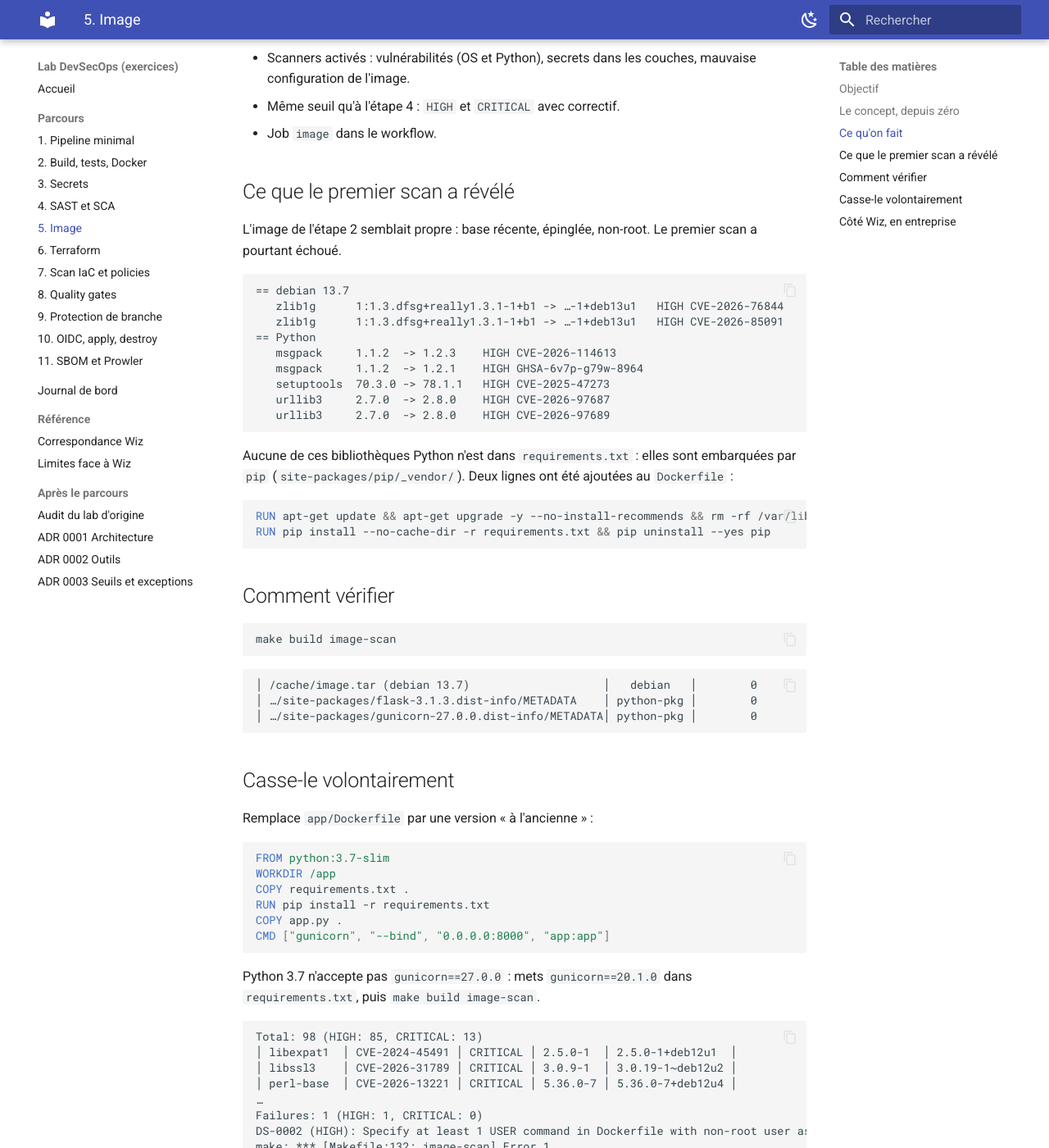
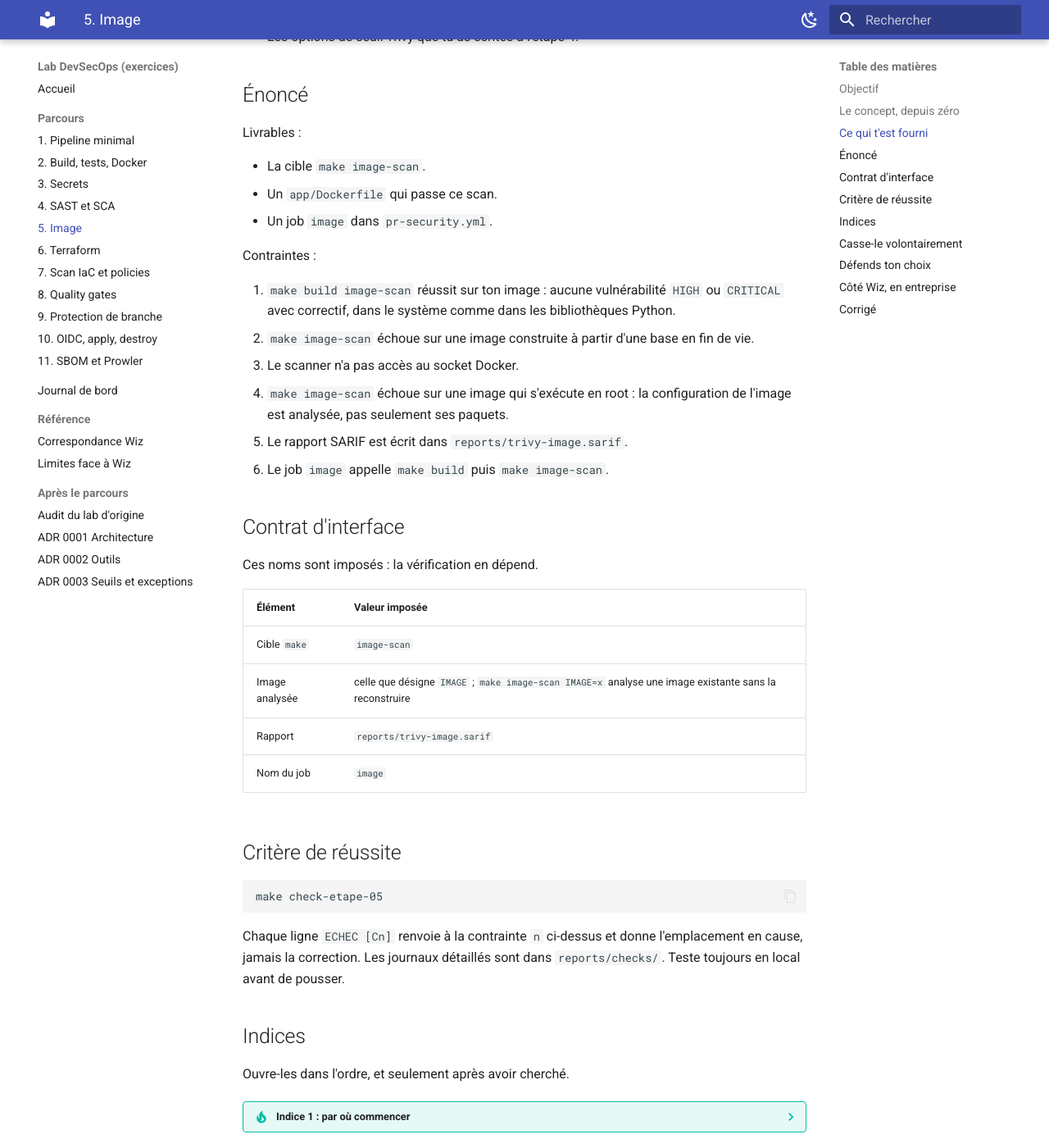
Before and after one commit to Gachtout/Lab-CI-CD, an MkDocs documentation site: the page built from docs/etapes/05-image.md, in a window 1280 px wide and 1400 px high, scrolled down 854 px. Shown: the whole window at 82% size. Built offline with MkDocs 1.6.1 and Material for MkDocs 9.7.7, drawn with Linux system fonts in a browser that asks for light colours; some of the changed text lies outside the part shown.

Commit message:
feat(exercices): étape 5, scan d'image
Énoncé au format exercice (contraintes numérotées, contrat d'interface, trois niveaux d'indices, questions d'oral), vérification make check-etape-05 et un mutant par contrainte.

Co-Authored-By: Claude Fable 5.2 <noreply@anthropic.com>
Claude-Session: https://claude.ai/code/session_01AMFYzWPEoay5hpvamFqwWu

````diff
--- a/docs/etapes/05-image.md
+++ b/docs/etapes/05-image.md
@@ -15,75 +15,84 @@ Deux points contre-intuitifs :
 - **Épingler par digest fige aussi les failles.** L'image de base ne bouge plus, donc ses CVE non plus. Il faut appliquer les correctifs au build (`apt-get upgrade`) et monter régulièrement le digest.
 - **Un outil d'installation est une dépendance.** `pip` embarque ses propres bibliothèques. Il ne sert plus une fois l'application installée : le retirer supprime ses CVE.
 
-## Ce qu'on fait
+## Ce qui t'est fourni
 
-- `make image-scan` : exporte l'image en archive (`docker save`), puis la donne à Trivy. Trivy n'a donc **pas besoin du socket Docker**, qui équivaut à un accès root sur la machine.
-- Scanners activés : vulnérabilités (OS et Python), secrets dans les couches, mauvaise configuration de l'image.
-- Même seuil qu'à l'étape 4 : `HIGH` et `CRITICAL` avec correctif.
-- Job `image` dans le workflow.
+- La cible `image-scan`, vide.
+- Les options de seuil Trivy que tu as écrites à l'étape 4.
 
-## Ce que le premier scan a révélé
+## Énoncé
 
-L'image de l'étape 2 semblait propre : base récente, épinglée, non-root. Le premier scan a pourtant échoué.
+Livrables :
 
-```text
-== debian 13.7
-   zlib1g      1:1.3.dfsg+really1.3.1-1+b1 -> …-1+deb13u1   HIGH CVE-2026-76844
-   zlib1g      1:1.3.dfsg+really1.3.1-1+b1 -> …-1+deb13u1   HIGH CVE-2026-85091
-== Python
-   msgpack     1.1.2  -> 1.2.3    HIGH CVE-2026-114613
-   msgpack     1.1.2  -> 1.2.1    HIGH GHSA-6v7p-g79w-8964
-   setuptools  70.3.0 -> 78.1.1   HIGH CVE-2025-47273
-   urllib3     2.7.0  -> 2.8.0    HIGH CVE-2026-97687
-   urllib3     2.7.0  -> 2.8.0    HIGH CVE-2026-97689
+- La cible `make image-scan`.
+- Un `app/Dockerfile` qui passe ce scan.
+- Un job `image` dans `pr-security.yml`.
+
+Contraintes :
+
+1. `make build image-scan` réussit sur ton image : aucune vulnérabilité `HIGH` ou `CRITICAL` avec correctif, dans le système comme dans les bibliothèques Python.
+2. `make image-scan` échoue sur une image construite à partir d'une base en fin de vie.
+3. Le scanner n'a pas accès au socket Docker.
+4. `make image-scan` échoue sur une image qui s'exécute en root : la configuration de l'image est analysée, pas seulement ses paquets.
+5. Le rapport SARIF est écrit dans `reports/trivy-image.sarif`.
+6. Le job `image` appelle `make build` puis `make image-scan`.
+
+## Contrat d'interface
+
+Ces noms sont imposés : la vérification en dépend.
+
+| Élément | Valeur imposée |
+|---|---|
+| Cible `make` | `image-scan` |
+| Image analysée | celle que désigne `IMAGE` ; `make image-scan IMAGE=x` analyse une image existante sans la reconstruire |
+| Rapport | `reports/trivy-image.sarif` |
+| Nom du job | `image` |
+
+## Critère de réussite
+
+```bash
+make check-etape-05
 ```
 
-Aucune de ces bibliothèques Python n'est dans `requirements.txt` : elles sont embarquées par `pip` (`site-packages/pip/_vendor/`). Deux lignes ont été ajoutées au `Dockerfile` :
+Chaque ligne `ECHEC [Cn]` renvoie à la contrainte `n` ci-dessus et donne l'emplacement en cause, jamais la correction. Les journaux détaillés sont dans `reports/checks/`. Teste toujours en local avant de pousser.
 
-```dockerfile
-RUN apt-get update && apt-get upgrade -y --no-install-recommends && rm -rf /var/lib/apt/lists/*
-RUN pip install --no-cache-dir -r requirements.txt && pip uninstall --yes pip
-```
+## Indices
 
-## Comment vérifier
+Ouvre-les dans l'ordre, et seulement après avoir cherché.
 
-```bash
-make build image-scan
-```
+??? tip "Indice 1 : par où commencer"
+    - Un scanner d'image n'a pas besoin du démon Docker : une image est une archive.
+    - Lance d'abord le scan sur ton image de l'étape 2 et lis ce qu'il trouve avant de modifier quoi que ce soit.
 
-```text
-│ /cache/image.tar (debian 13.7)                    │   debian   │        0        │    -    │
-│ …/site-packages/flask-3.1.3.dist-info/METADATA    │ python-pkg │        0        │    -    │
-│ …/site-packages/gunicorn-27.0.0.dist-info/METADATA│ python-pkg │        0        │    -    │
-```
+??? tip "Indice 2 : les points qui coincent"
+    - Docker sait exporter une image dans un fichier ; Trivy sait lire ce fichier. Le dossier de cache de la plomberie est monté dans le conteneur.
+    - Les constats viennent de deux endroits : les paquets du système, et des bibliothèques Python qui ne sont pas dans `requirements.txt`. Cherche qui les a apportées.
+    - Trivy distingue l'analyse du contenu de l'image et l'analyse de sa configuration.
+
+??? tip "Indice 3 : presque la réponse"
+    - Exporte l'image dans le dossier de cache, puis donne ce fichier à Trivy par son option d'entrée.
+    - Les paquets du système se mettent à jour au build ; pense à nettoyer les listes du gestionnaire de paquets dans la même couche.
+    - L'outil d'installation Python n'est plus utile une fois les dépendances installées.
+    - L'option qui active l'analyse de la configuration de l'image s'appelle `--image-config-scanners`.
 
 ## Casse-le volontairement
 
-Remplace `app/Dockerfile` par une version « à l'ancienne » :
+Note ce que tu observes dans `docs/journal.md` : ce sont tes sorties, pas celles d'un corrigé.
 
-```dockerfile
-FROM python:3.7-slim
-WORKDIR /app
-COPY requirements.txt .
-RUN pip install -r requirements.txt
-COPY app.py .
-CMD ["gunicorn", "--bind", "0.0.0.0:8000", "app:app"]
-```
+1. Scanne l'image de l'étape 2 avant tout durcissement. Combien de constats, et d'où viennent-ils ?
+2. Construis l'image depuis une base Python en fin de vie, sans utilisateur déclaré. Compare les totaux.
+3. Monte le socket Docker dans un conteneur et liste les conteneurs de l'hôte. Que peux-tu faire d'autre avec cet accès ?
 
-Python 3.7 n'accepte pas `gunicorn==27.0.0` : mets `gunicorn==20.1.0` dans `requirements.txt`, puis `make build image-scan`.
+## Défends ton choix
 
-```text
-Total: 98 (HIGH: 85, CRITICAL: 13)
-│ libexpat1  │ CVE-2024-45491 │ CRITICAL │ 2.5.0-1  │ 2.5.0-1+deb12u1  │
-│ libssl3    │ CVE-2026-31789 │ CRITICAL │ 3.0.9-1  │ 3.0.19-1~deb12u2 │
-│ perl-base  │ CVE-2026-13221 │ CRITICAL │ 5.36.0-7 │ 5.36.0-7+deb12u4 │
-…
-Failures: 1 (HIGH: 1, CRITICAL: 0)
-DS-0002 (HIGH): Specify at least 1 USER command in Dockerfile with non-root user as argument
-make: *** [Makefile:132: image-scan] Error 1
-```
+À savoir expliquer à l'oral, sans notes.
 
-98 vulnérabilités système pour un `Dockerfile` de six lignes qui « marche ». Annule avec `git checkout app/`.
+1. Pourquoi scanner l'image alors que les dépendances ont déjà été scannées ?
+2. Pourquoi le socket Docker équivaut-il à un accès root sur la machine ?
+3. Une image verte aujourd'hui l'est-elle demain ? Que mets-tu en place ?
+4. D'où venaient les vulnérabilités Python absentes de `requirements.txt` ? Qu'en déduis-tu sur les outils de build ?
+5. Mettre à jour les paquets au build nuit à la reproductibilité. Comment arbitres-tu ?
+6. Quelle différence entre une vulnérabilité de l'image et une mauvaise configuration de l'image ?
 
 ## Côté Wiz, en entreprise
 
@@ -94,3 +103,11 @@ make: *** [Makefile:132: image-scan] Error 1
 | Scan au build uniquement | Scan au build **et** scan continu des images déjà déployées, depuis le registre et les workloads |
 
 Le dernier point est la vraie différence : une image verte aujourd'hui aura des CVE demain. Wiz la re-scanne sans nouveau build et sait si elle tourne, sur quoi, et si elle est exposée à Internet. Ce lab ne voit l'image qu'au moment du pipeline.
+
+## Corrigé
+
+À ouvrir seulement une fois `make check-etape-05` vert et les questions travaillées : [`etape-05-solution`](https://github.com/Gachtout/Lab-CI-CD/tree/etape-05-solution). La version finale de tout le parcours est sur la branche [`solution`](https://github.com/Gachtout/Lab-CI-CD/tree/solution).
+
+Corrections apportées plus tard à ce corrigé :
+
+- Le corrigé de cette étape garde l'archive de l'image dans `.cache/` du dépôt ; le cache devient partageable (variable `CACHE`) à l'étape 8.
````
Also changed, not shown: 5 other files.
